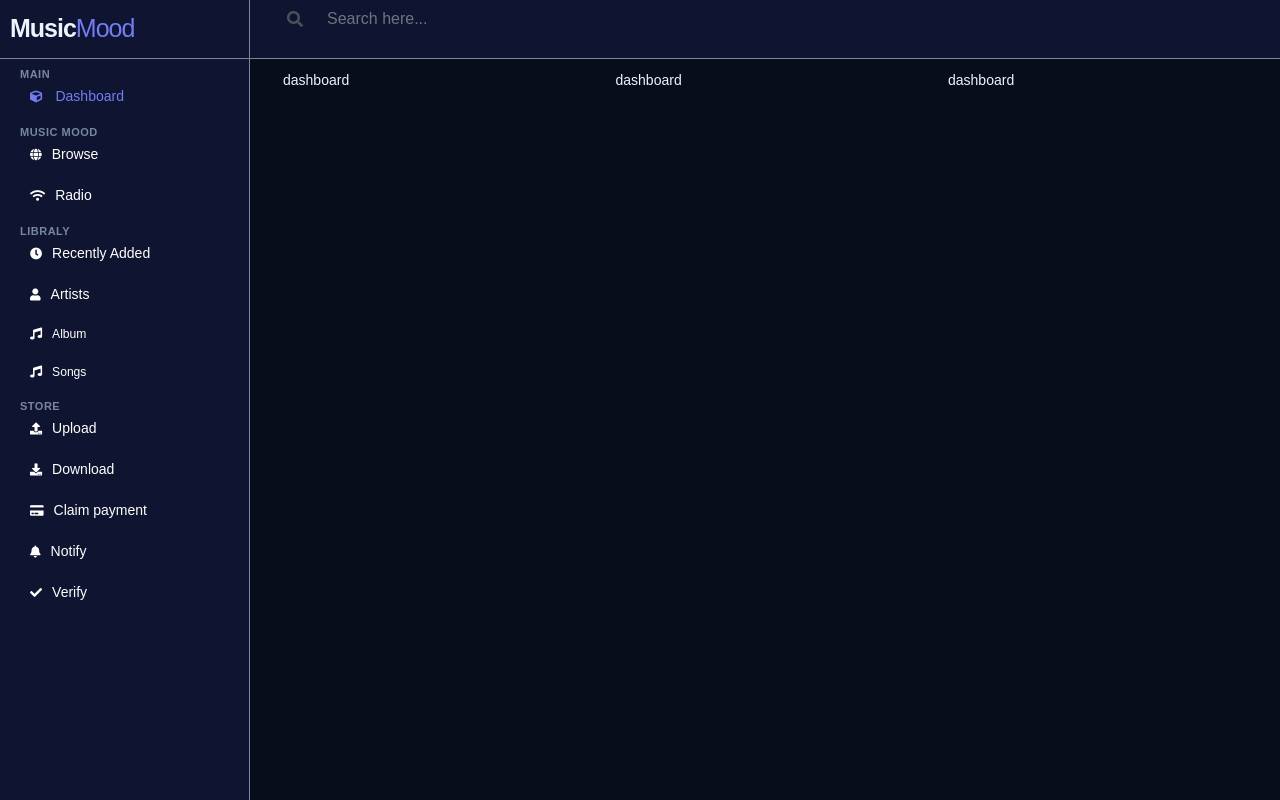
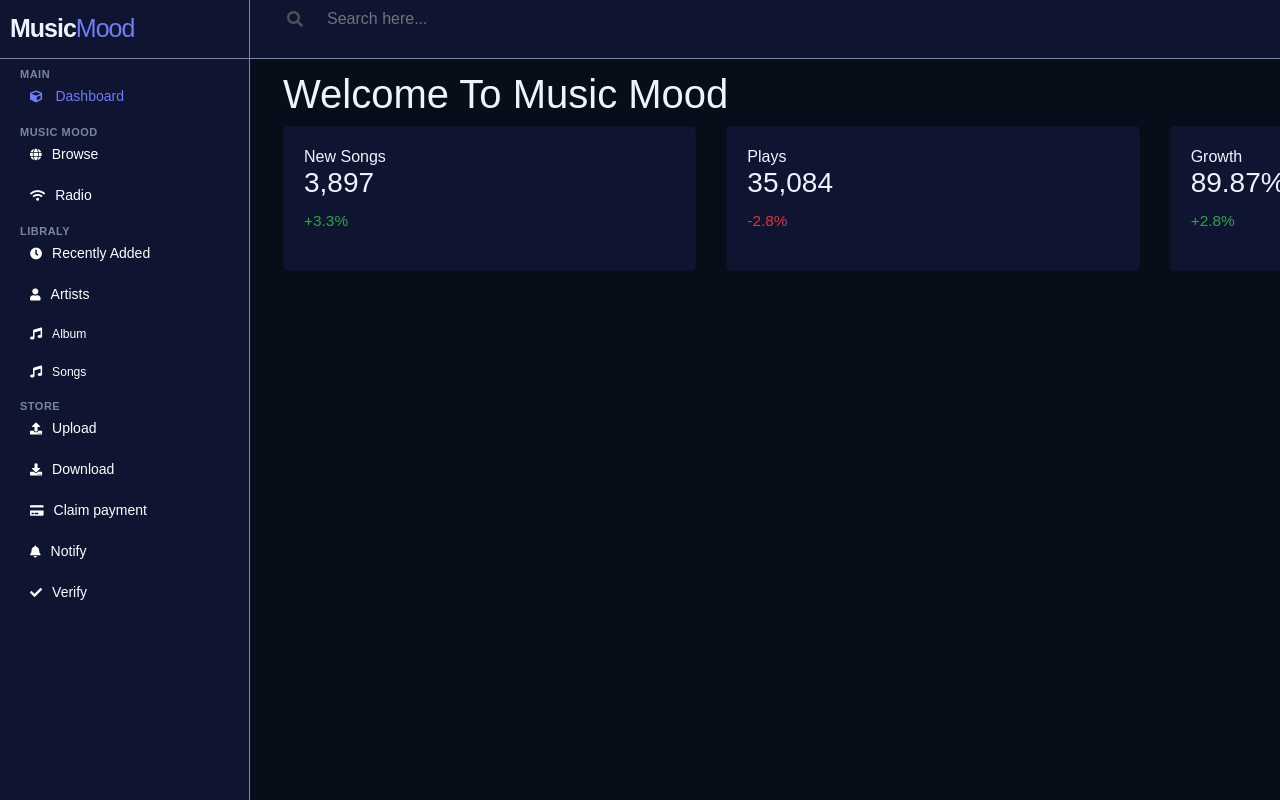
Before and after one commit to anordy/music-mood, a Django app: template musics/templates/musics/dashboards.html in a window 1280 px wide. Run offline with Django 3.2, Linux system fonts and the light colour scheme; the template is opened without the code that fills it, so the values that code supplies are empty; some libraries are stand-ins or nearby versions.

Commit message:
desing browse,dashboard

```diff
--- a/musics/templates/musics/dashboards.html
+++ b/musics/templates/musics/dashboards.html
@@ -1,21 +1,95 @@
-{% extends "musics/index.html" %} {% block main_content %}
+{% extends "musics/index.html" %}
+{% block main_content %}
 <div class="main-content">
+<h1>Welcome To Music Mood</h1>
+{% comment %} metrics row {% endcomment %}
   <div class="row">
-    <div class="col-lg-3">
-      dashboard
+    <div class="col-12 col-xl-12 stretch-card">
+    <div class="row flex-grow">
+    {% comment %} 1 st card  {% endcomment %}
+    <div class="col-md-4 grid-margin stretch-card">
+    <div class="card">
+    <div class="card-body">
+     <div class="d-flex justify-content-between align-items-baseline">
+      <h6 class="card-title mb-0">New Songs</h6>
+       </div>
+       <div class="row">
+                <div class="col-6 col-md-12 col-xl-5">
+                  <h3 class="mb-2">3,897</h3>
+                  <div class="d-flex align-items-baseline">
+                    <p class="text-success">
+                      <span>+3.3%</span>
+                      <i data-feather="arrow-up" class="icon-sm mb-1"></i>
+                    </p>
+                  </div>
+                </div>
+                <div class="col-6 col-md-12 col-xl-7">
+                  <div id="apexChart1" class="mt-md-3 mt-xl-0"></div>
+                </div>
+              </div>
+
     </div>
+    </div>
+    </div>
+    {% comment %} 1st card end{% endcomment %}
+    {% comment %} 2nd card {% endcomment %}
+    <div class="col-md-4 grid-margin stretch-card">
+          <div class="card">
+            <div class="card-body">
+              <div class="d-flex justify-content-between align-items-baseline">
+                <h6 class="card-title mb-0">Plays</h6>
 
-    <div class="col-lg-3">
-      dashboard
+
+              </div>
+              <div class="row">
+                <div class="col-6 col-md-12 col-xl-5">
+                  <h3 class="mb-2">35,084</h3>
+                  <div class="d-flex align-items-baseline">
+                    <p class="text-danger">
+                      <span>-2.8%</span>
+                      <i data-feather="arrow-down" class="icon-sm mb-1"></i>
+                    </p>
+                  </div>
+                </div>
+                <div class="col-6 col-md-12 col-xl-7">
+                  <div id="apexChart2" class="mt-md-3 mt-xl-0"></div>
+                </div>
+              </div>
+            </div>
+          </div>
+        </div>
+    {% comment %} 2nd card in row end {% endcomment %}
+    {% comment %} 3rd card in row  {% endcomment %}
+    <div class="col-md-4 grid-margin stretch-card">
+          <div class="card">
+            <div class="card-body">
+              <div class="d-flex justify-content-between align-items-baseline">
+                <h6 class="card-title mb-0">Growth</h6>
+
+              </div>
+
+              <div class="row">
+                <div class="col-6 col-md-12 col-xl-5">
+                  <h3 class="mb-2">89.87%</h3>
+                  <div class="d-flex align-items-baseline">
+                    <p class="text-success">
+                      <span>+2.8%</span>
+                      <i data-feather="arrow-up" class="icon-sm mb-1"></i>
+                    </p>
+                  </div>
+                </div>
+                <div class="col-6 col-md-12 col-xl-7">
+                  <div id="apexChart3" class="mt-md-3 mt-xl-0"></div>
+                </div>
+              </div>
+            </div>
+          </div>
+        </div>
+    {% comment %} 3rd card in row end {% endcomment %}
     </div>
-
-    <div class="col-lg-3">
-      dashboard
-    </div>
-
-    <div class="col-lg-3">
-      dashboard
     </div>
   </div>
+  {% comment %} metrics row end {% endcomment %}
+
 </div>
 {% endblock %}
--- a/musics/urls.py
+++ b/musics/urls.py
@@ -8,6 +8,7 @@ urlpatterns = [
     path('songs/', views.songs, name= 'songs'),
     path('albums/', views.albums, name= 'albums'),
     path('artists/', views.artists, name= 'artists'),
+    path('browse/', views.browse, name= 'browse'),
 
     # path('organizations/', views.organizations, name= 'organizations')
 
--- a/musics/views.py
+++ b/musics/views.py
@@ -27,6 +27,10 @@ def artists(request):
     return render(request, 'musics/artists.html', {})
 
 
+def browse(request):
+    return render(request, 'musics/browse.html', {})
+
+
 # def songs(request):
 #     song = serializers.serialize('json', Song.objects.all())
 #     return HttpResponse(song, content_type="application/json")
```
Also changed, not shown: musics/templates/musics/browse.html (added, +14 -0 lines).
